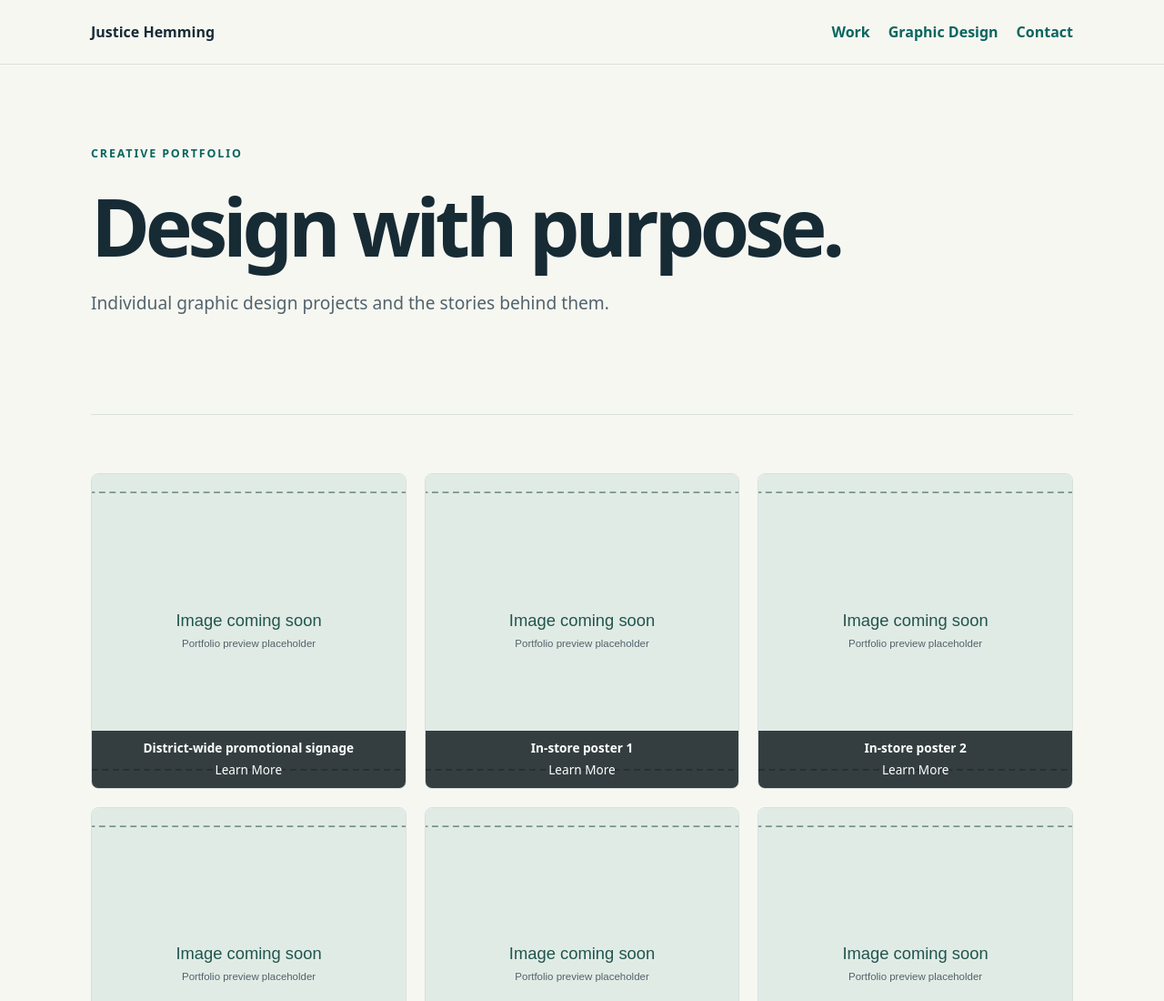
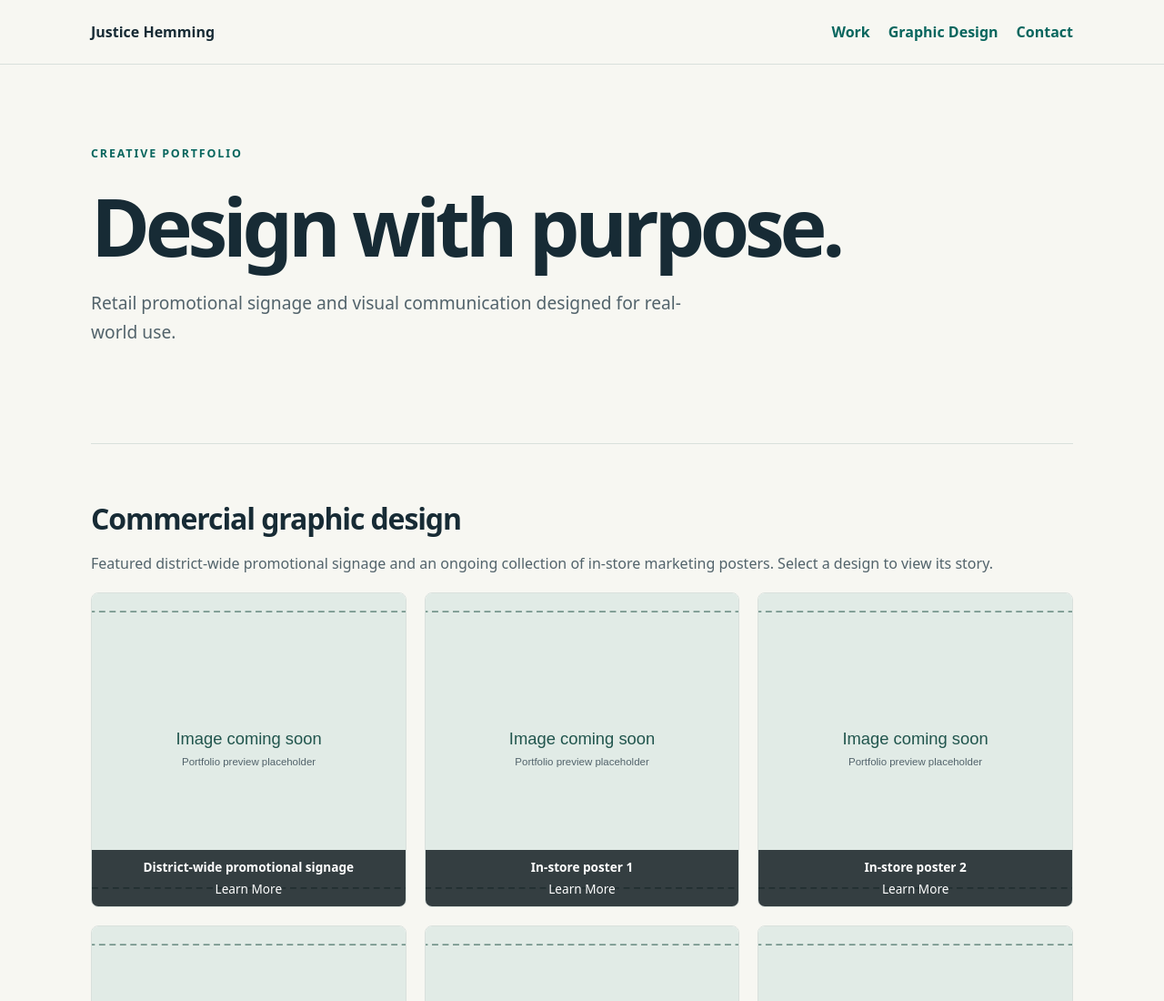
Before and after one commit to Jhemming93/portfolio, a plain HTML site: page public/graphic-design.html in a window 1280 px wide. Shown: the top 1100 px of the page at 91% size. Drawn offline with Linux system fonts and the light colour scheme.

Commit message:
Expand portfolio case studies and image placeholders

```diff
--- a/public/graphic-design.html
+++ b/public/graphic-design.html
@@ -17,9 +17,11 @@
       <section class="hero">
         <p class="eyebrow">Creative portfolio</p>
         <h1>Design with purpose.</h1>
-        <p class="lead">Individual graphic design projects and the stories behind them.</p>
+        <p class="lead">Retail promotional signage and visual communication designed for real-world use.</p>
       </section>
       <section aria-label="Graphic design projects">
+        <h2>Commercial graphic design</h2>
+        <p>Featured district-wide promotional signage and an ongoing collection of in-store marketing posters. Select a design to view its story.</p>
         <div id="design-gallery" class="design-gallery"></div>
         <p id="gallery-empty">Project artwork will be added soon.</p>
         <noscript><p>Enable JavaScript to browse project details.</p></noscript>
```
